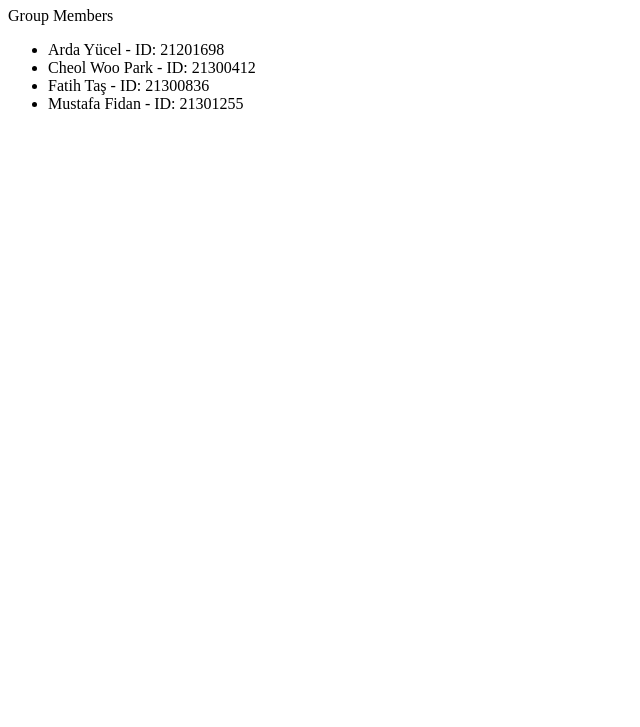
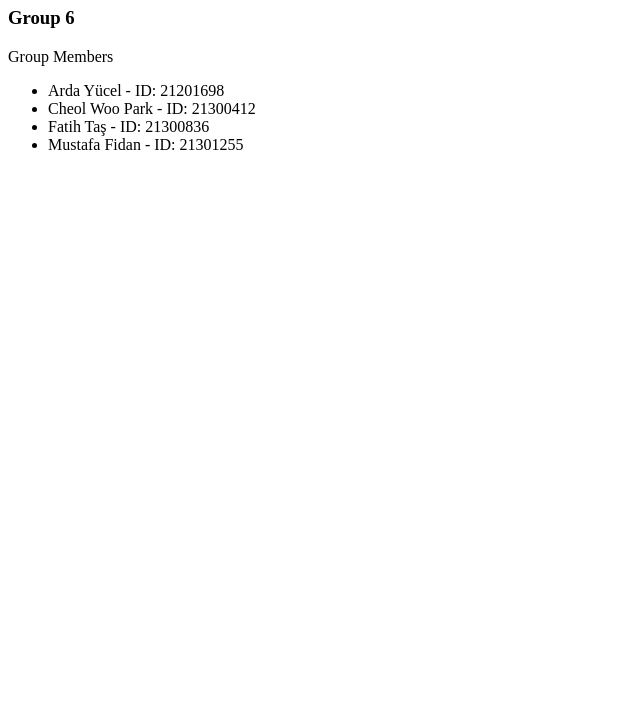
Before and after one commit to cwp312/CS319_Proejct, a plain HTML site: page index.html in a window 1280 px wide. Shown: the part 73-800 px from the top of the page, without its empty margins (0-640 px from the left). Drawn offline with Linux system fonts and the light colour scheme.

Commit message:
Update index.html

```diff
--- a/index.html
+++ b/index.html
@@ -11,6 +11,7 @@
             <h1>Binding of Isaac Clone (Placeholder title)</h1>
         </header>
 
+	<h3>Group 6</h3>
         <p>Group Members</p>
 
         <nav>
```
